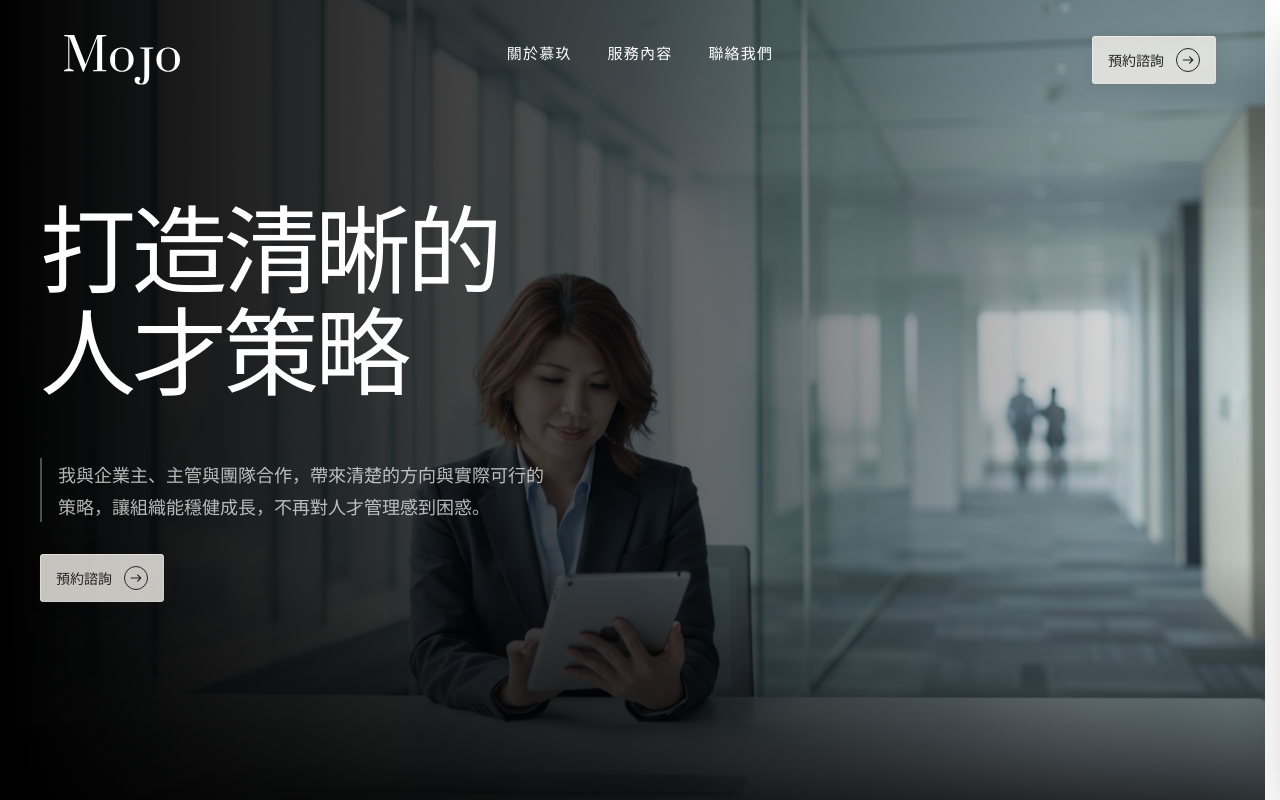
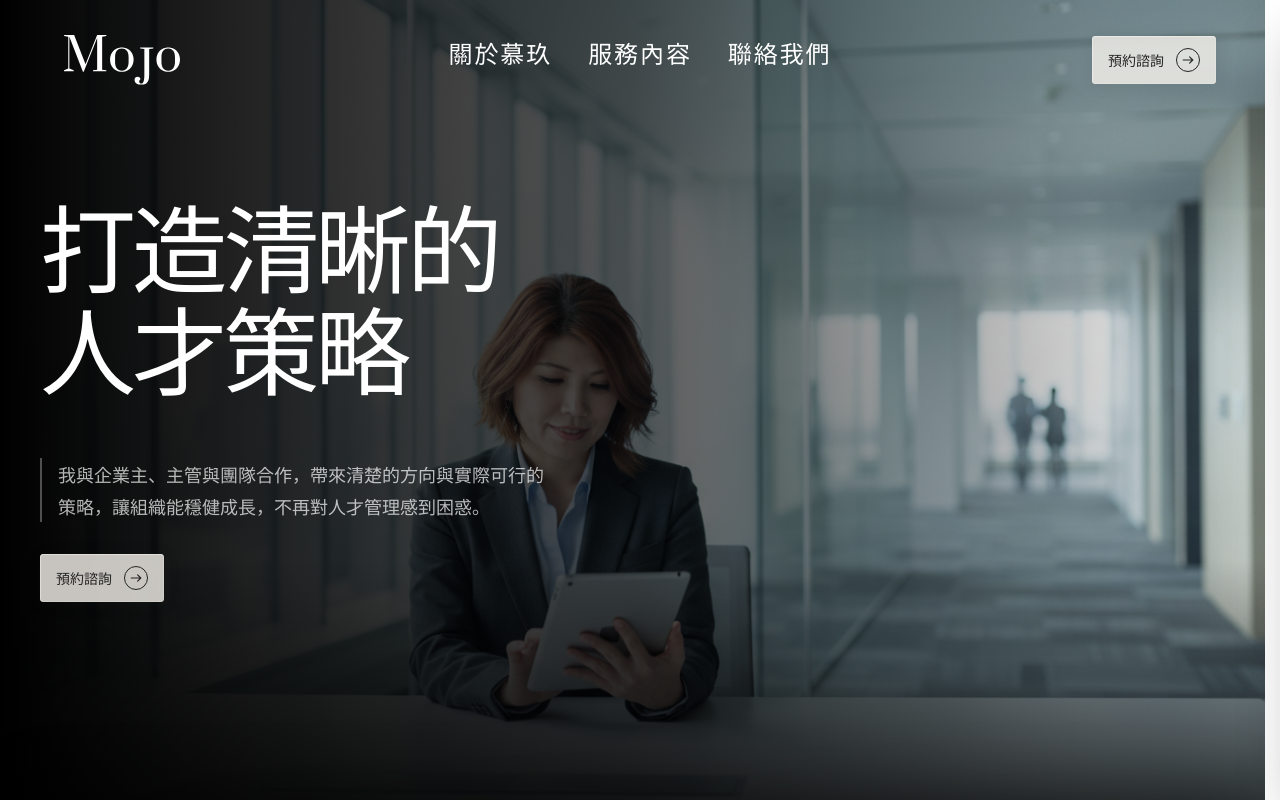
Before and after one commit to LiCHihTseng/Mojo-King, a Vue app: page / in a window 1280 px wide. Shown: the top 800 px of the page. Built offline with nearby package versions, Linux system fonts and the light colour scheme; a web font is replaced by a local one.

Commit message:
change some pic

```diff
--- a/src/components/Navigation.vue
+++ b/src/components/Navigation.vue
@@ -412,7 +412,7 @@ onBeforeUnmount(() => {
             <a href="#about" class="relative inline-flex min-h-12 items-center justify-center px-4 py-2"
               @mouseenter="handleLinkEnter('about', $event)" @mouseleave="handleLinkLeave">
               <span class="nav-group inline-flex flex-col items-center">
-                <span class="nav-label whitespace-nowrap text-[15px] font-medium tracking-[0.08em] text-white">
+                <span class="nav-label whitespace-nowrap text-[24px] font-medium tracking-[0.08em] text-white">
                   {{ aboutText }}
                 </span>
                 <span class="nav-dot mt-2 h-1.5 w-1.5 scale-0 rounded-full bg-[#B55F00] opacity-0"></span>
@@ -422,7 +422,7 @@ onBeforeUnmount(() => {
             <a href="#service" class="relative inline-flex min-h-12 items-center justify-center px-4 py-2"
               @mouseenter="handleLinkEnter('service', $event)" @mouseleave="handleLinkLeave">
               <span class="nav-group inline-flex flex-col items-center">
-                <span class="nav-label whitespace-nowrap text-[15px] font-medium tracking-[0.08em] text-white">
+                <span class="nav-label whitespace-nowrap text-[24px] font-medium tracking-[0.08em] text-white">
                   {{ serviceText }}
                 </span>
                 <span class="nav-dot mt-2 h-1.5 w-1.5 scale-0 rounded-full bg-[#B55F00] opacity-0"></span>
@@ -432,7 +432,7 @@ onBeforeUnmount(() => {
             <a href="#contact" class="relative inline-flex min-h-12 items-center justify-center px-4 py-2"
               @mouseenter="handleLinkEnter('contact', $event)" @mouseleave="handleLinkLeave">
               <span class="nav-group inline-flex flex-col items-center">
-                <span class="nav-label whitespace-nowrap text-[15px] font-medium tracking-[0.08em] text-white">
+                <span class="nav-label whitespace-nowrap text-[24px] font-medium tracking-[0.08em] text-white">
                   {{ contactText }}
                 </span>
                 <span class="nav-dot mt-2 h-1.5 w-1.5 scale-0 rounded-full bg-[#B55F00] opacity-0"></span>
```
